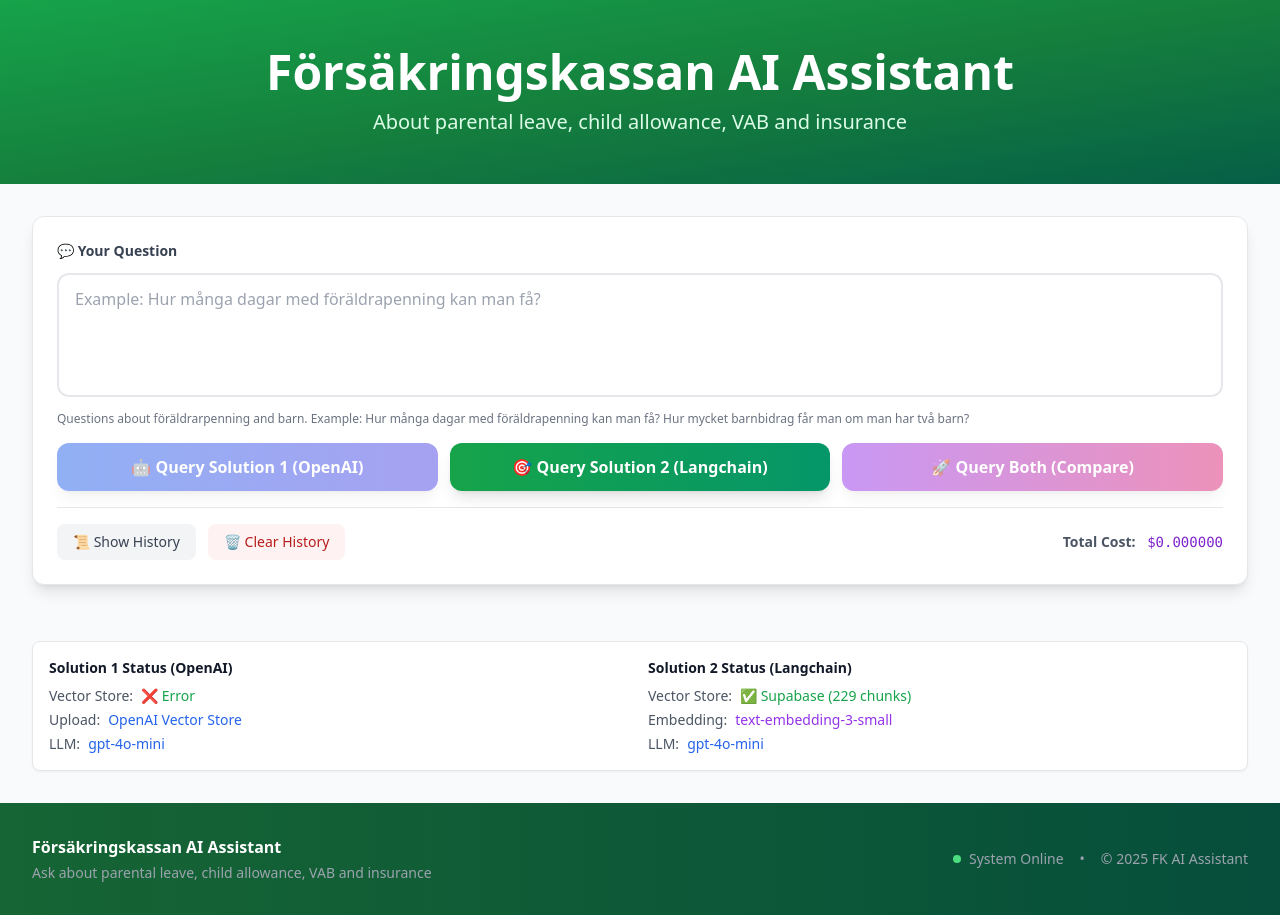
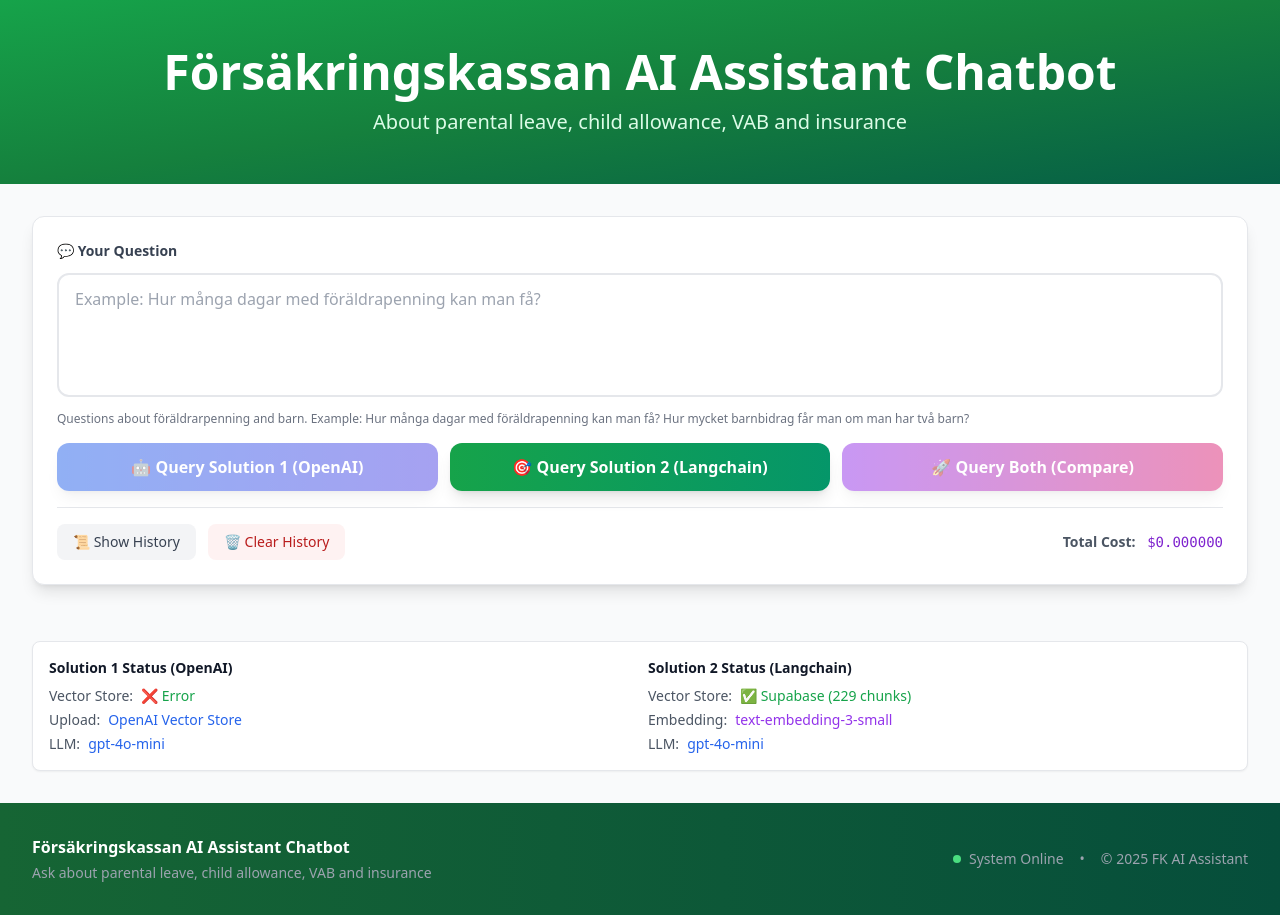
Before and after one commit to SarahL4/FK_AI_Engineering_Kurs3_202511, a website: page src/public/index.html in a window 1280 px wide. Drawn offline with nearby package versions, Linux system fonts and the light colour scheme; no server answers.

Commit message:
Name to Chatbot.

```diff
--- a/src/public/index.html
+++ b/src/public/index.html
@@ -83,7 +83,7 @@
 			<div class="max-w-7xl mx-auto px-4 sm:px-6 lg:px-8 py-12">
 				<div class="text-center text-white space-y-3">
 					<h1 class="text-4xl md:text-5xl font-bold">
-						Försäkringskassan AI Assistant
+						Försäkringskassan AI Assistant Chatbot
 					</h1>
 					<p class="text-lg md:text-xl text-green-100">
 						About parental leave, child allowance, VAB and insurance
@@ -468,7 +468,7 @@
 				>
 					<div class="text-center md:text-left">
 						<p class="text-white font-semibold mb-1">
-							Försäkringskassan AI Assistant
+							Försäkringskassan AI Assistant Chatbot
 						</p>
 						<p class="text-gray-400 text-sm">
 							Ask about parental leave, child allowance, VAB and insurance
```
